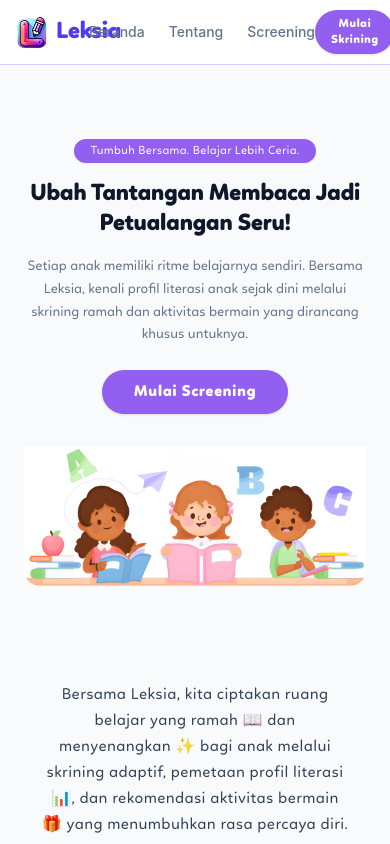
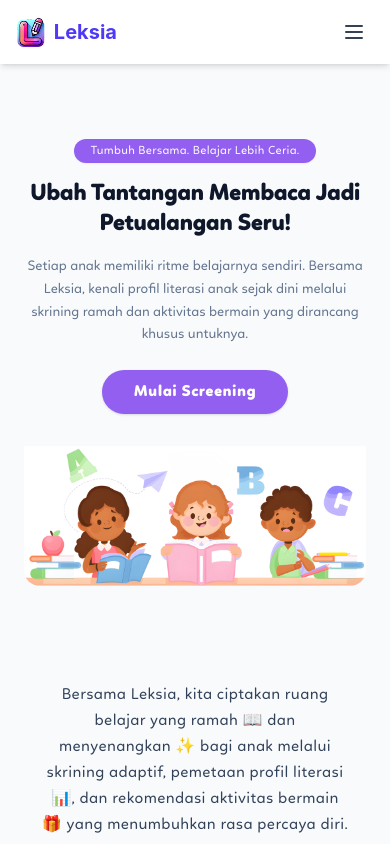
Before and after one commit to AyudiaJayanti/leksia, a React (Vite) app: page / in a window 390 px wide. Shown: the top 844 px of the page. Built offline with nearby package versions, Linux system fonts and the light colour scheme.

Commit message:
update responsive

```diff
--- a/src/components/FeaturesSection.jsx
+++ b/src/components/FeaturesSection.jsx
@@ -6,7 +6,7 @@ export default function FeaturesSection() {
         Bersama Leksia, kita ciptakan ruang belajar yang ramah 📖 dan menyenangkan ✨ bagi anak melalui skrining adaptif, pemetaan profil literasi 📊, dan rekomendasi aktivitas bermain 🎁 yang menumbuhkan rasa percaya diri.
       </p>
 
-      <div className="grid grid-cols-1 md:grid-cols-3 gap-y-12 md:gap-x-6 pt-6">
+      <div className="grid grid-cols-1 md:grid-cols-3 gap-y-12 md:gap-x-6 pt-6 sm:pt-4">
         <div className="relative bg-brand-hover rounded-3xl p-6 text-left shadow-md hover:shadow-xl transition-all duration-200 transform hover:-translate-y-1 flex flex-col justify-end pt-12 min-h-[240px]">
           <div className="absolute -top-6 left-6 w-14 h-14 bg-white rounded-2xl flex items-center justify-center text-3xl shadow-md border-2 border-indigo-100 transform -rotate-12">
             🚀
--- a/src/components/Navbar.jsx
+++ b/src/components/Navbar.jsx
@@ -1,48 +1,138 @@
-import React from "react";
-import logoLeksia from "../assets/logo.png";
+import { useState, useEffect } from "react";
+import logo from "../assets/logo.png";
 import Button from "./Button";
 
-export default function Navbar({ resetApp, setCurrentPage }) {
+export default function Navbar({ setCurrentPage }) {
+  const [isOpen, setIsOpen] = useState(false);
+  const [activeSection, setActiveSection] = useState("beranda");
+
+  useEffect(() => {
+    const sectionIds = ["beranda", "about", "screening"];
+
+    const observers = sectionIds.map((id) => {
+      const element = document.getElementById(id);
+      if (!element) return null;
+
+      const observer = new IntersectionObserver(
+        ([entry]) => {
+          // Hanya ubah secara otomatis jika pergerakan berasal dari scroll biasa (bukan klik cepat)
+          if (entry.isIntersecting) {
+            setActiveSection(id);
+          }
+        },
+        {
+          rootMargin: "-20% 0px -60% 0px"
+        }
+      );
+
+      observer.observe(element);
+      return { observer, element };
+    });
+
+    return () => {
+      observers.forEach((obs) => {
+        if (obs) obs.observer.unobserve(obs.element);
+      });
+    };
+  }, []);
+
+  // FUNGSI BARU: Paksa set active section saat link diklik untuk menghindari lag
+  const handleLinkClick = (id) => {
+    setActiveSection(id);
+    setIsOpen(false); // Sekaligus menutup menu mobile jika sedang terbuka
+  };
+
+  const getLinkClass = (id, baseClass) => {
+    const isActive = activeSection === id;
+    return `${baseClass} ${
+      isActive
+        ? "text-indigo-600 font-bold border-b-2 border-indigo-600"
+        : "text-gray-700 font-medium hover:text-indigo-600"
+    } transition-all duration-200`;
+  };
+
   return (
-    <nav className="fixed top-0 left-0 right-0 bg-white border-b border-indigo-500/30 z-50">
-      <div className="max-w-6xl font-inter mx-auto px-4 h-16 flex items-center justify-between">
-        <button
-          onClick={resetApp}
-          className="flex items-center gap-2 font-extrabold text-xl text-slate-800 tracking-tight cursor-pointer hover:opacity-80 transition"
-        >
-          <img src={logoLeksia} className="w-8 h-auto" alt="logo" />
-          <div
-            onClick={resetApp}
-            className="font-linotte font-bold text-2xl text-indigo-600 cursor-pointer tracking-tight"
-          >
-            Leksia
+    <nav className="bg-white shadow-md fixed w-full z-50 top-0 left-0">
+      <div className="max-w-7xl mx-auto px-4 sm:px-6 lg:px-8">
+        <div className="flex justify-between h-16 items-center relative">
+
+          {/* KIRI: Logo & Nama Brand */}
+          <div className="flex-shrink-0 flex items-center z-10">
+            <img className="h-8 w-auto" src={logo} alt="Leksia Logo" />
+            <span className="ml-2 font-bold text-xl text-indigo-600">Leksia</span>
           </div>
-        </button>
 
-        <div className="flex items-center gap-6">
+          {/* TENGAH: Menu Desktop */}
+          <div className="hidden md:flex absolute inset-0 items-center justify-center pointer-events-none">
+            <div className="flex space-x-8 pointer-events-auto h-full items-center">
               <a
                 href="#beranda"
-            className="text-sm font-medium text-slate-500 hover:text-indigo-600 transition"
+                onClick={() => handleLinkClick("beranda")}
+                className={getLinkClass("beranda", "py-2 font-linotte")}
               >
                 Beranda
               </a>
               <a
                 href="#about"
-            className="text-sm font-medium text-slate-500 hover:text-indigo-600 transition"
+                onClick={() => handleLinkClick("about")}
+                className={getLinkClass("about", "py-2 font-linotte")}
               >
                 Tentang
               </a>
               <a
                 href="#screening"
-            className="text-sm font-medium text-slate-500 hover:text-indigo-600 transition"
+                onClick={() => handleLinkClick("screening")}
+                className={getLinkClass("screening", "py-2 font-linotte")}
               >
                 Screening
               </a>
             </div>
-        <div>
+          </div>
+
+          {/* KANAN: Button Custom */}
+          <div className="hidden md:block z-10">
             <Button onClick={() => setCurrentPage(2)} size="sm">
               Mulai Skrining
             </Button>
+          </div>
+
+          {/* Tombol Hamburger */}
+          <div className="flex md:hidden z-10">
+            <button
+              onClick={() => setIsOpen(!isOpen)}
+              type="button"
+              className="inline-flex items-center justify-center p-2 rounded-md text-gray-700 hover:text-indigo-600 hover:bg-gray-100 focus:outline-none"
+            >
+              <svg className="h-6 w-6" fill="none" viewBox="0 0 24 24" stroke="currentColor">
+                {isOpen ? (
+                  <path strokeLinecap="round" strokeLinejoin="round" strokeWidth={2} d="M6 18L18 6M6 6l12 12" />
+                ) : (
+                  <path strokeLinecap="round" strokeLinejoin="round" strokeWidth={2} d="M4 6h16M4 12h16M4 18h16" />
+                )}
+              </svg>
+            </button>
+          </div>
+        </div>
+      </div>
+
+      {/* Dropdown Menu Mobile */}
+      <div className={`${isOpen ? "block" : "hidden"} md:hidden bg-white border-t border-gray-200`}>
+        <div className="px-2 pt-2 pb-3 space-y-1 sm:px-3">
+          <a href="#beranda" onClick={() => handleLinkClick("beranda")} className={getLinkClass("beranda", "block px-3 py-2 rounded-md")}>Beranda</a>
+          <a href="#about" onClick={() => handleLinkClick("about")} className={getLinkClass("about", "block px-3 py-2 rounded-md")}>Tentang</a>
+          <a href="#screening" onClick={() => handleLinkClick("screening")} className={getLinkClass("screening", "block px-3 py-2 rounded-md")}>Screening</a>
+
+          <div className="pt-2 px-3">
+            <Button
+              className="w-full"
+              onClick={() => {
+                setCurrentPage(2);
+                setIsOpen(false);
+              }}
+            >
+              Mulai Skrining
+            </Button>
+          </div>
         </div>
       </div>
     </nav>
```
Lines whose indentation alone changed are shown as unchanged.
